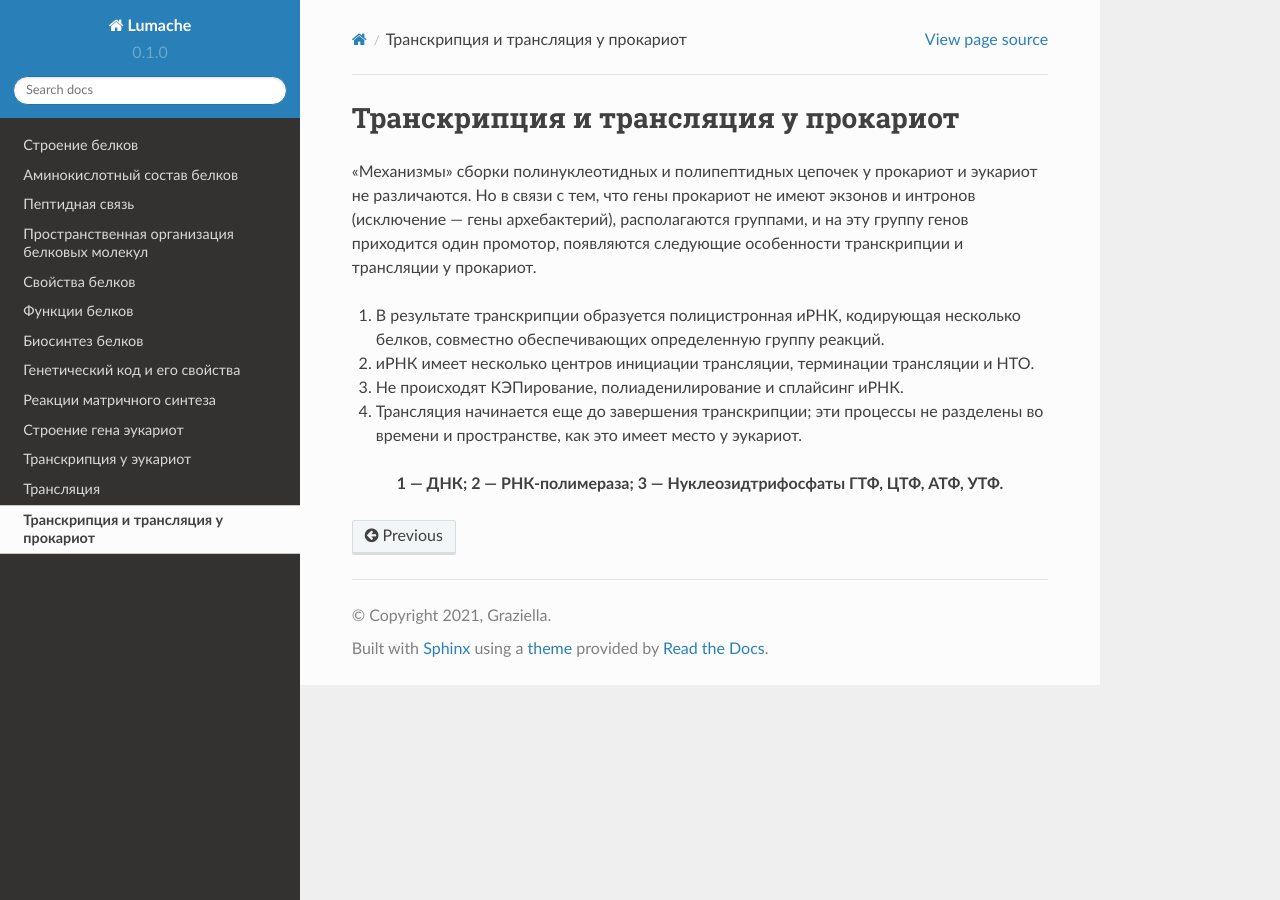
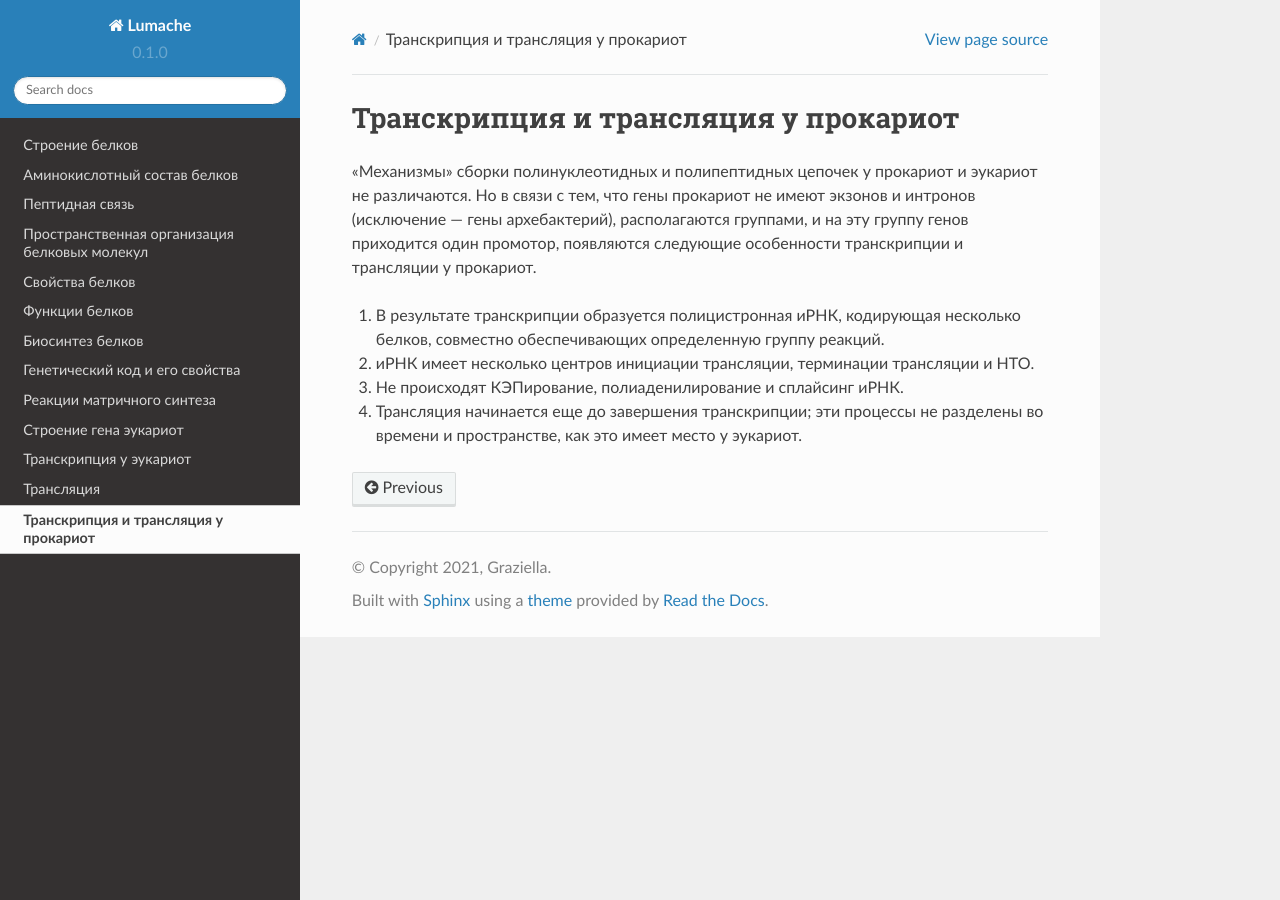
Before and after one commit to neptune2021/test_documentation, a Sphinx documentation site: the page built from docs/source/13.rst, in a window 1280 px wide. Built offline with Sphinx 7.4.7 and the Read the Docs theme 2.0.0, drawn with Linux system fonts in a browser that asks for light colours.

Commit message:
Update 13.rst

```diff
--- a/docs/source/13.rst
+++ b/docs/source/13.rst
@@ -11,5 +11,3 @@
 .. image:: img/image14.png
   :width: 200
   :align: cente
-
-.. centered:: 1 — ДНК; 2 — РНК-полимераза; 3 — Нуклеозидтрифосфаты ГТФ, ЦТФ, АТФ, УТФ.
```
